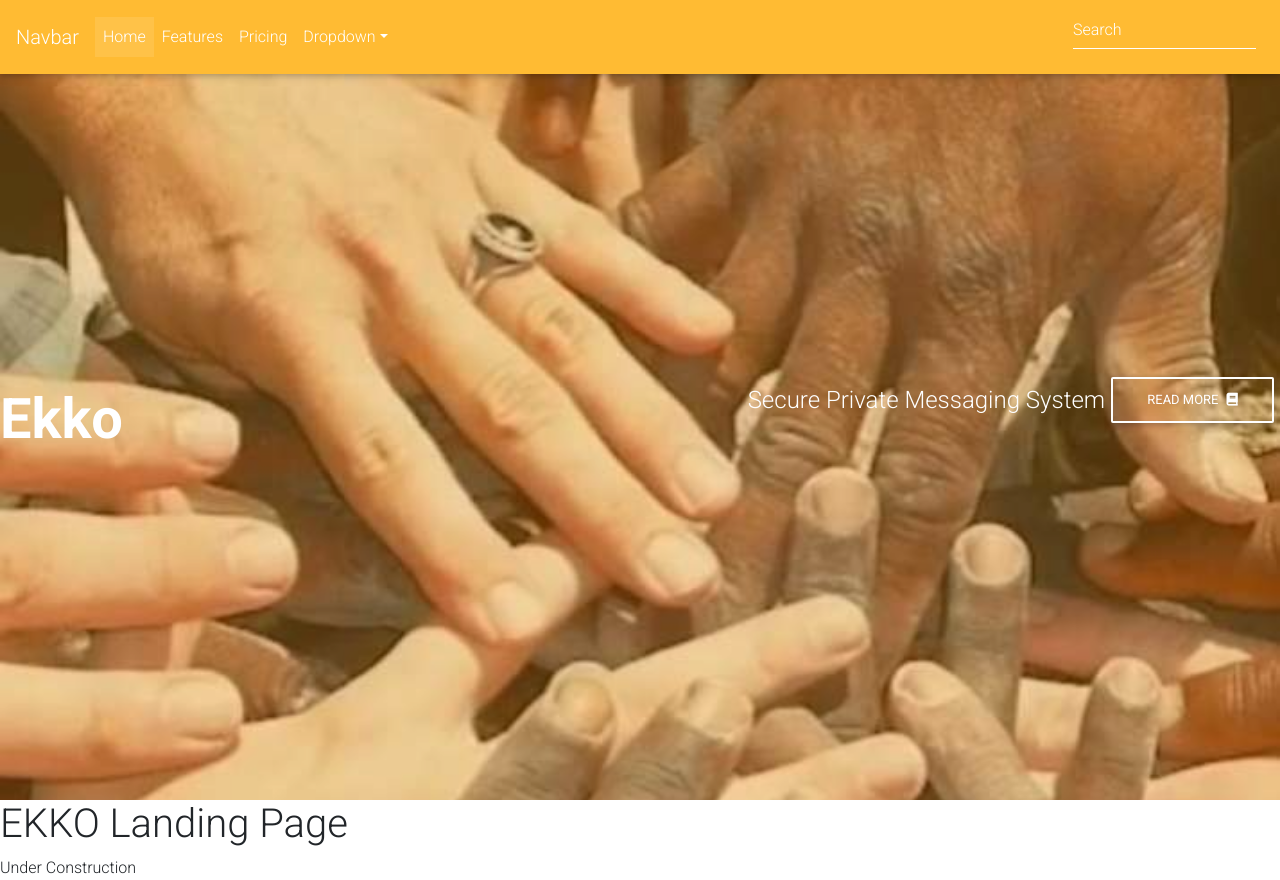
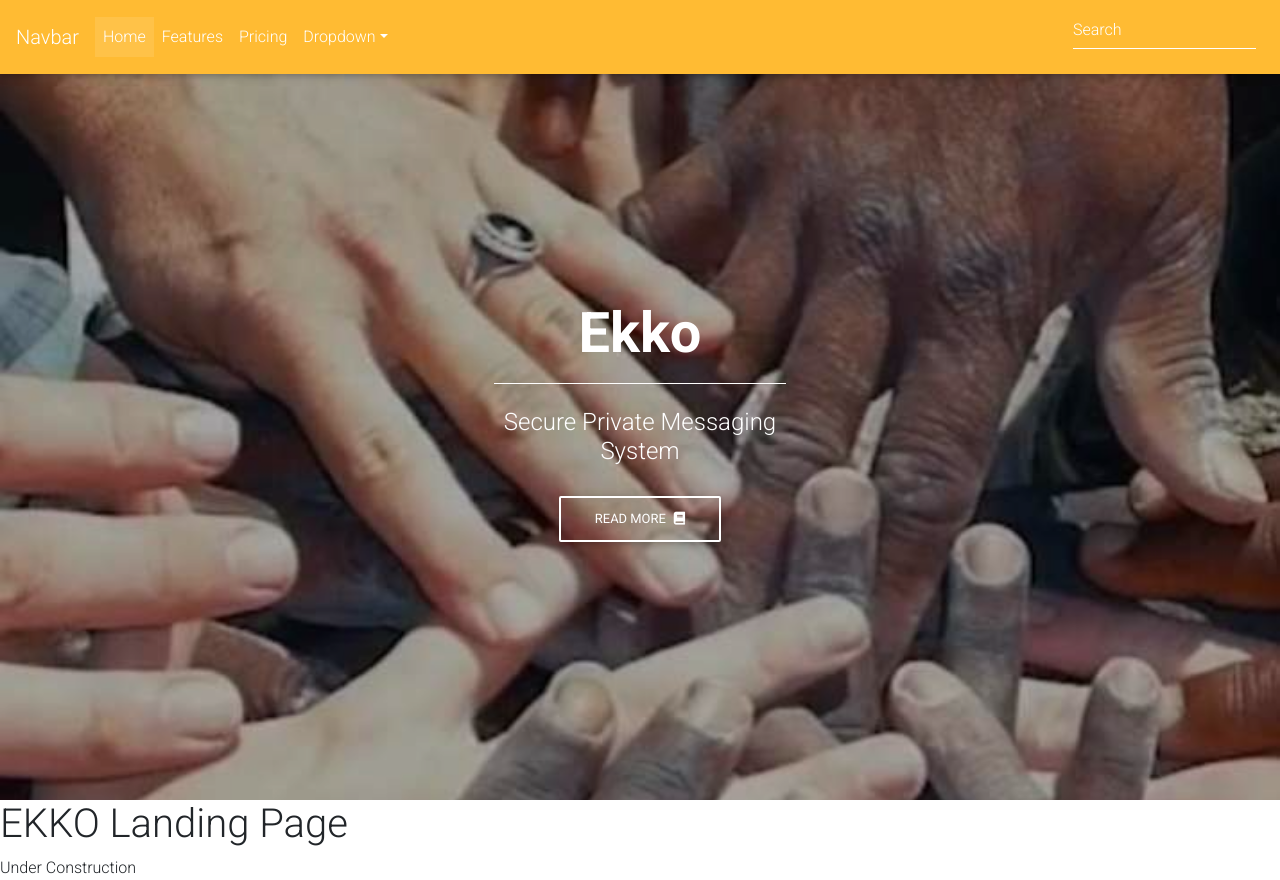
Before and after one commit to MackRoe/ekko-launch, a plain HTML site: page index.html in a window 1280 px wide. Drawn offline with nearby package versions, Linux system fonts and the light colour scheme.

Commit message:
center main body text

```diff
--- a/index.html
+++ b/index.html
@@ -15,7 +15,7 @@
         <!-- <link rel="stylesheet" href="https://maxcdn.bootstrapcdn.com/bootstrap/3.3.7/css/bootstrap.min.css" integrity="sha384-BVYiiSIFeK1dGmJRAkycuHAHRg32OmUcww7on3RYdg4Va+PmSTsz/K68vbdEjh4u" crossorigin="anonymous">
         <link rel="stylesheet" href="https://stackpath.bootstrapcdn.com/bootswatch/4.4.1/slate/bootstrap.min.css"> -->
         <link rel="stylesheet" href="css/styles.css">
-        <title>EKKO</title>
+        <title>EKKO Launch/Splash</title>
     </head>
     <body>
         <!-- Begin Nav -->
@@ -76,8 +76,11 @@
             <!--Mask-->
             <div id="intro" class="view">
 
-              <div class="mask rgba-orange-light">
-                  <div class="d-flex align-items-center h-100">
+              <div class="mask rgba-black-light">
+                  <div class="container-fluid d-flex align-items-center justify-content-center h-100">
+                      <div class="row d-flex justify-content-center text-center">
+
+                        <div class="col-md-10">
                       <!-- Heading -->
                           <h2 class="display-4 font-weight-bold white-text pt-5 mb-2">Ekko</h2>
 
@@ -90,6 +93,9 @@
                           </h4>
 
                           <button type="button" class="btn btn-outline-white">Read more<i class="fas fa-book ml-2"></i></button>
+                      </div>
+                  </div>
+
                 </div>
               </div>
 
```
Lines whose indentation alone changed are shown as unchanged.
